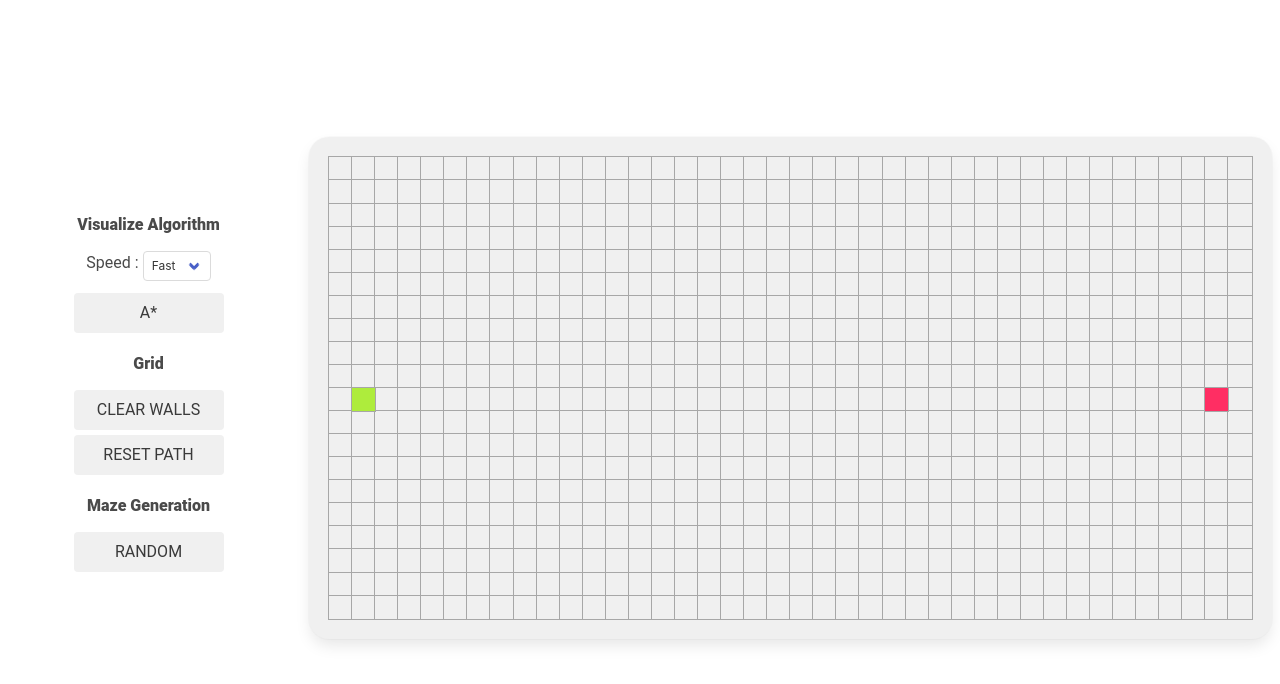
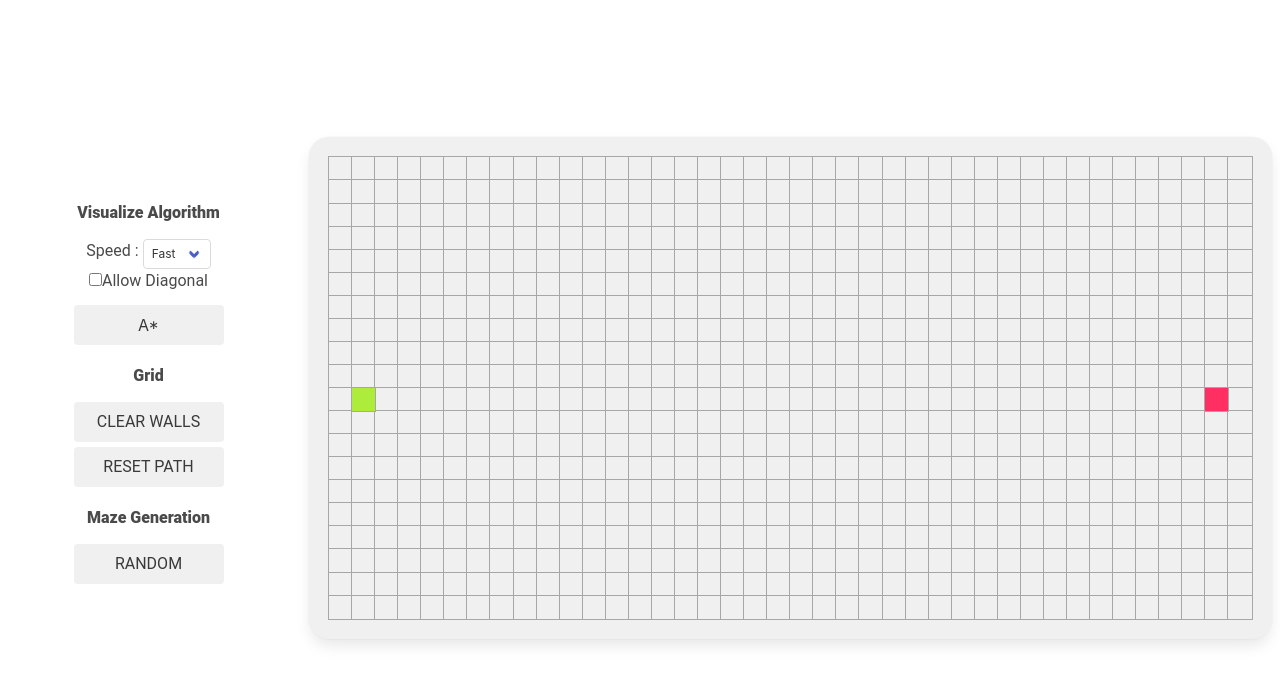
Before and after one commit to MoNouri97/a-star, a React (Create React App) app: page / in a window 1280 px wide. Shown: the top 684 px of the page. Built offline with nearby package versions, Linux system fonts and the light colour scheme.

Commit message:
diagonal option

```diff
--- a/src/components/Algorithm/A*.tsx
+++ b/src/components/Algorithm/A*.tsx
@@ -2,8 +2,15 @@ import { INode } from '../grid/node/NodeInterface';
 
 const COST = 10;
 const DIAG_COST = 14;
+let DIAG = false;
 
-export const aStar = (grid: INode[][], start: INode, end: INode) => {
+export const aStar = (
+	grid: INode[][],
+	start: INode,
+	end: INode,
+	allowDiag = false,
+) => {
+	DIAG = allowDiag;
 	const height = grid.length;
 	const width = grid[0].length;
 
@@ -34,15 +41,19 @@ export const aStar = (grid: INode[][], start: INode, end: INode) => {
 
 			return path;
 		}
-		let neighbors = getNeighbors(current.row, current.col, height, width);
+		let neighbors = getNeighbors(
+			current.row,
+			current.col,
+			height,
+			width,
+			allowDiag,
+		);
 
-		neighbors.forEach((neighbor) => {
+		neighbors.forEach(neighbor => {
 			const neighborNode = grid[neighbor.row][neighbor.col];
 			if (neighborNode.type === 'wall' || neighborNode.type === 'closed')
 				return;
-
 			const newGCost = current.gCost + distanceTo(neighborNode, current);
-
 			if (neighborNode.gCost > newGCost) {
 				neighborNode.gCost = newGCost;
 				neighborNode.hCost = distanceTo(neighborNode, end);
@@ -78,10 +89,14 @@ const getNeighbors = (
 	col: number,
 	height: number,
 	width: number,
+	allowDiag = false,
 ) => {
 	let list: { row: number; col: number }[] = [];
 	for (let i = -1; i < 2; i++) {
 		for (let j = -1; j < 2; j++) {
+			if (!allowDiag && i !== 0 && j !== 0) {
+				continue;
+			}
 			if (i === 0 && j === 0) continue;
 			if (row + i >= height || row + i < 0) continue;
 			if (col + j >= width || col + j < 0) continue;
@@ -95,7 +110,9 @@ const getNeighbors = (
 const distanceTo = (node: INode, end: INode) => {
 	const rowDifference = Math.abs(node.row - end.row);
 	const colDifference = Math.abs(node.col - end.col);
-
+	if (!DIAG) {
+		return COST * (colDifference + rowDifference);
+	}
 	/**
 	 * if x > y : 14y + 10(x - y)
 	 */
--- a/src/components/Algorithm/RandomWalls.tsx
+++ b/src/components/Algorithm/RandomWalls.tsx
@@ -13,8 +13,8 @@ export const randomWalls: (
 				wall: false,
 				delay: 0,
 			});
-			if (Math.random() < 0.2) {
-				currentRow[col].delay = col * 100;
+			if (Math.random() < 0.5) {
+				currentRow[col].delay = (col + row) * 50;
 				currentRow[col].wall = true;
 			}
 		}
--- a/src/components/grid/Grid.tsx
+++ b/src/components/grid/Grid.tsx
@@ -5,6 +5,7 @@ import { Node } from './node/Node';
 import { INode, equalNodes, createNode } from './node/NodeInterface';
 import { aStar } from '../Algorithm/A*';
 import { randomWalls } from '../Algorithm/RandomWalls';
+import { useCheckbox } from '../useCheckbox';
 
 // grid size
 const W = 40;
@@ -43,8 +44,8 @@ export const Grid = () => {
 
 	const toggleWall = (row: number, col: number) => {
 		setGrid(
-			grid.map((gRow) =>
-				gRow.map((gNode) => {
+			grid.map(gRow =>
+				gRow.map(gNode => {
 					if (gNode.col !== col || gNode.row !== row) return gNode;
 
 					if (gNode.type === WALL) gNode.type = ' ';
@@ -59,8 +60,8 @@ export const Grid = () => {
 		console.log('place', type);
 
 		setGrid(
-			grid.map((gRow) =>
-				gRow.map((gNode) => {
+			grid.map(gRow =>
+				gRow.map(gNode => {
 					if ((gNode.col !== col || gNode.row !== row) && gNode.type === type) {
 						gNode.type = ' ';
 						return gNode;
@@ -119,6 +120,7 @@ export const Grid = () => {
 				}),
 			),
 		);
+		setPathFound(false);
 	};
 	const clearGridKeepWalls = () => {
 		setGrid(
@@ -134,6 +136,7 @@ export const Grid = () => {
 				}),
 			),
 		);
+		setPathFound(false);
 	};
 
 	// events
@@ -177,17 +180,24 @@ export const Grid = () => {
 		if (cursor === END) placeSpecialNode(row, col, END);
 	};
 	const handleVisualize = () => {
-		const cloneGrid = grid.map((row) => row.map((node) => node));
+		const cloneGrid = grid.map(row => row.map(node => node));
 		// get the closed path
-		const path = aStar(cloneGrid, start.current, end.current);
+		console.log(allowDiag);
+
+		const path = aStar(
+			cloneGrid,
+			start.current,
+			end.current,
+			allowDiag.checked,
+		);
 		if (path === undefined) {
 			return;
 		}
 
 		let finalDelay = 0;
 		setGrid(
-			grid.map((gRow) =>
-				gRow.map((gNode) => {
+			grid.map(gRow =>
+				gRow.map(gNode => {
 					const res = inPath(gNode, path);
 					if (res !== null) {
 						gNode.type = res.type + '';
@@ -203,6 +213,7 @@ export const Grid = () => {
 				}),
 			),
 		);
+		setPathFound(true);
 		if (!equalNodes(path[path.length - 1], end.current)) {
 			alert('no path found');
 			return;
@@ -212,8 +223,8 @@ export const Grid = () => {
 		// animate shortest path
 		setTimeout(() => {
 			setGrid(
-				grid.map((gRow) =>
-					gRow.map((gNode) => {
+				grid.map(gRow =>
+					gRow.map(gNode => {
 						const i = shortestPath.indexOf(gNode);
 						if (i > -1) {
 							if (gNode.type !== START && gNode.type !== END) {
@@ -279,6 +290,8 @@ export const Grid = () => {
 	const [cursor, setCursor] = useState(WALL);
 	const searchSpeed = useRef(FAST_SPEED.SEARCH);
 	const pathSpeed = useRef(FAST_SPEED.PATH);
+	const allowDiag = useCheckbox(false);
+	const [pathFound, setPathFound] = useState(false);
 
 	return (
 		<div
@@ -300,10 +313,18 @@ export const Grid = () => {
 									</select>
 								</div>
 							</div>
+							<label className='checkbox'>
+								<input type='checkbox' {...allowDiag} />
+								Allow Diagonal
+							</label>
 						</div>
-						<div className='button' onClick={handleVisualize}>
+						<button
+							className='button'
+							onClick={handleVisualize}
+							disabled={pathFound}
+						>
 							A*
-						</div>
+						</button>
 						<div className='subtitle is-6'>Grid</div>
 						<div className='button' onClick={clearGrid}>
 							Clear Walls
--- a/src/components/grid/node/node.css
+++ b/src/components/grid/node/node.css
@@ -8,8 +8,8 @@
 	--green: hsl(81, 82%, 58%);
 }
 .node {
-	/* width: 2.5%;
-	height: 2.5%; */
+	/* width: 25px;
+	height: 25px; */
 	outline: 1px solid #a7a7a7;
 	background: #f0f0f0;
 	display: inline-block;
@@ -41,7 +41,7 @@
 }
 
 .closed {
-	animation: visitedAnimation 0.5s ease-out;
+	animation: visitedAnimation 1s ease-out;
 	animation-iteration-count: 1;
 	animation-direction: normal;
 	animation-fill-mode: forwards;
@@ -52,12 +52,6 @@
 	animation-direction: normal;
 	animation-fill-mode: forwards;
 }
-/* .open {
-	animation: openAnim 0.2s ease-out;
-	animation-iteration-count: 1;
-	animation-direction: normal;
-	animation-fill-mode: forwards;
-} */
 
 /* Copy this @keyframes block to your CSS*/
 @keyframes wallAnimation {
@@ -132,6 +126,6 @@
 		transform: scale(0.8);
 		border-radius: 50%;
 		background-color: var(--rose-madder);
-		outline: 0px;
+		outline: 0px white;
 	}
 }
--- /dev/null
+++ b/src/components/useCheckbox.ts
@@ -0,0 +1,13 @@
+import { useState } from 'react';
+
+export const useCheckbox = (initial: boolean) => {
+	const [checked, setValue] = useState(initial);
+	const onChange = (e: React.ChangeEvent<any>) => {
+		setValue(!checked);
+	};
+
+	return {
+		checked,
+		onChange,
+	};
+};
```
